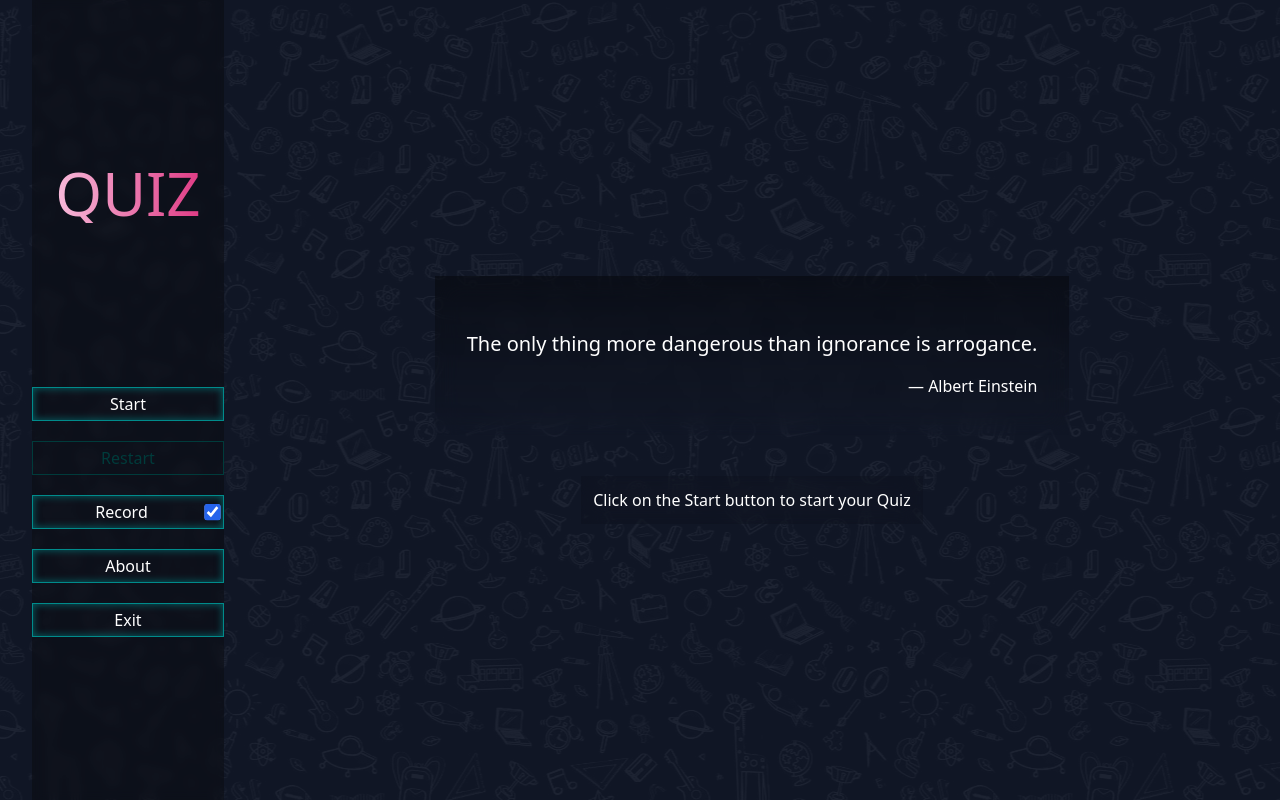
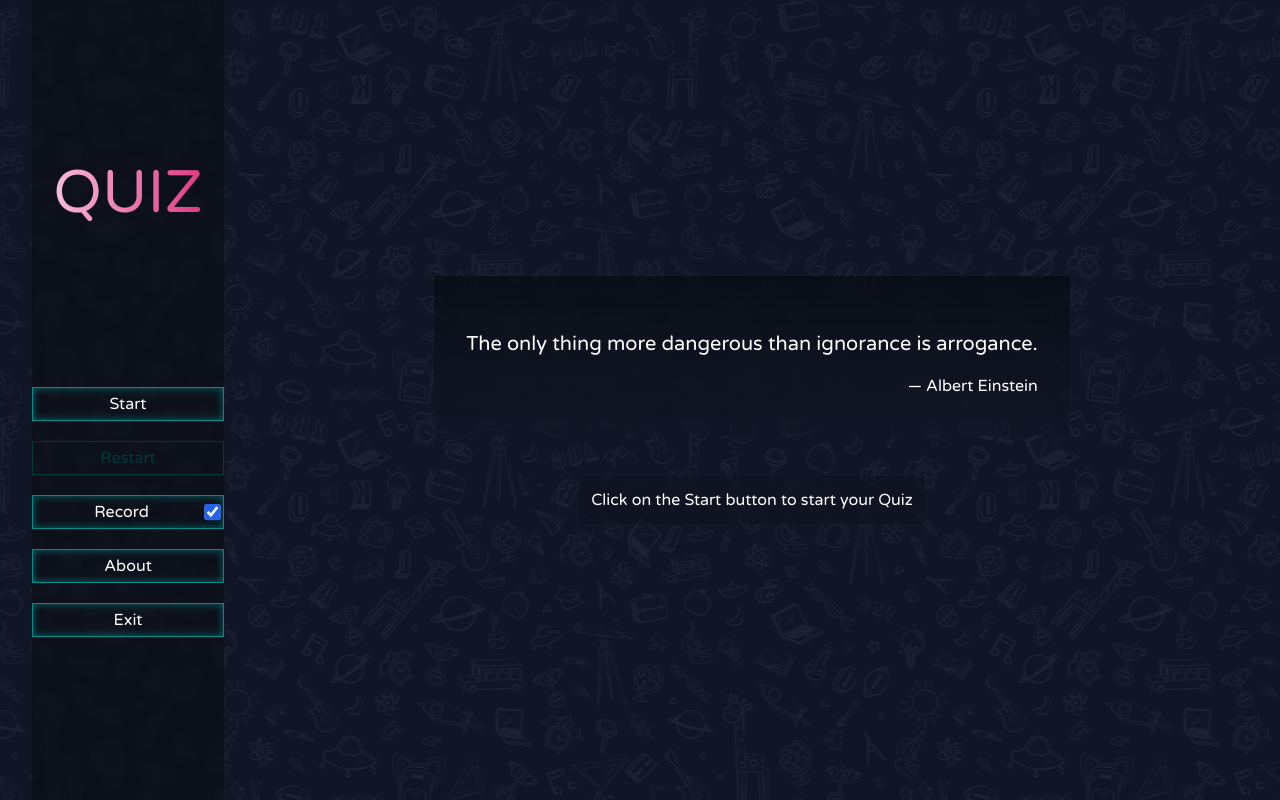
Before and after one commit to TraumaClown/Quiz, a Next.js app: page / in a window 1280 px wide. Built offline with nearby package versions, Linux system fonts and the light colour scheme.

Commit message:
update global.css

```diff
--- a/app/_src/css/globals.css
+++ b/app/_src/css/globals.css
@@ -20,6 +20,7 @@ body {
   background-repeat: repeat;
   background-size: auto;
   animation: moveBackground 100s linear infinite;
+  font-family: "VarelaRound";
 }
 
 @keyframes moveBackground {
```
